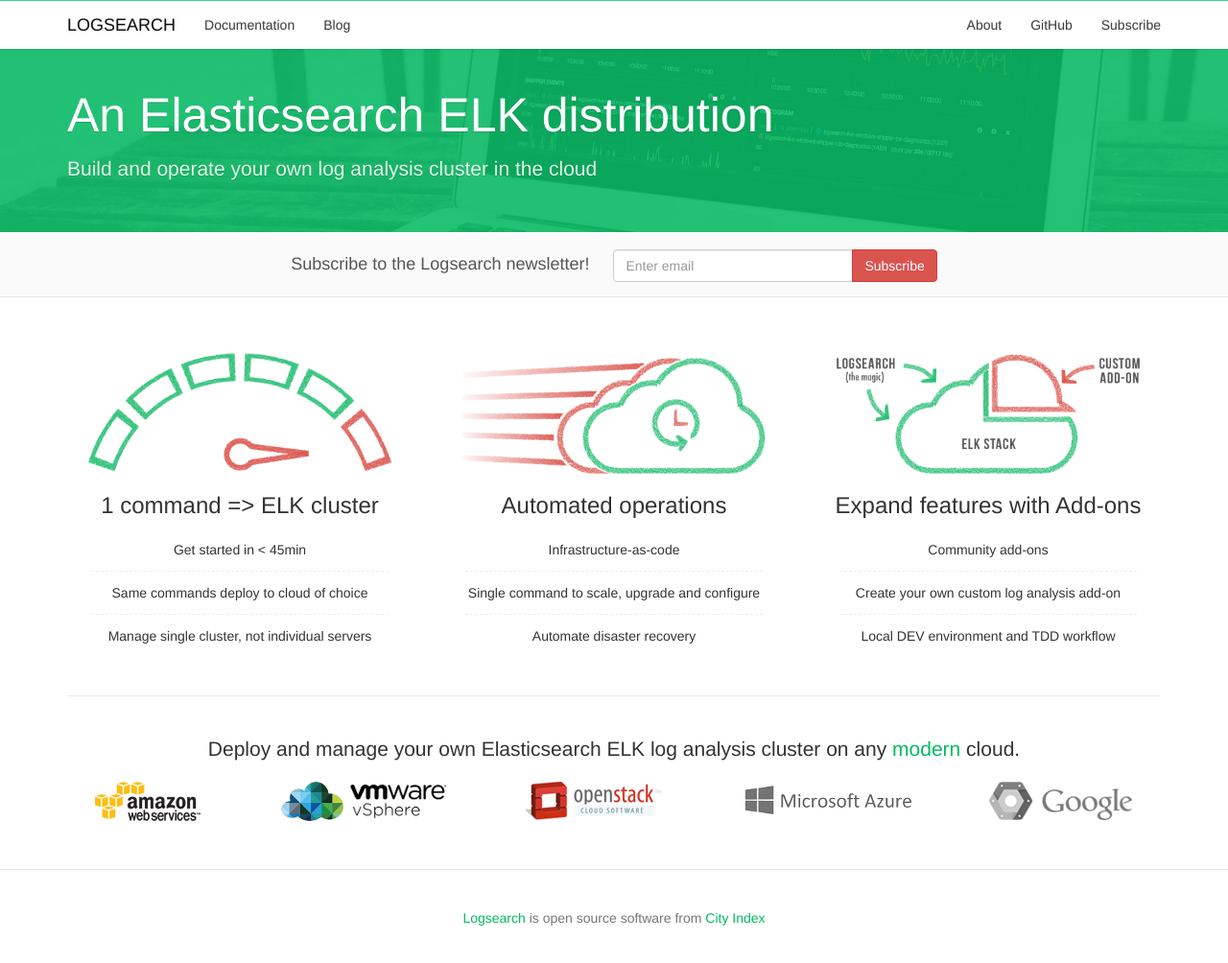
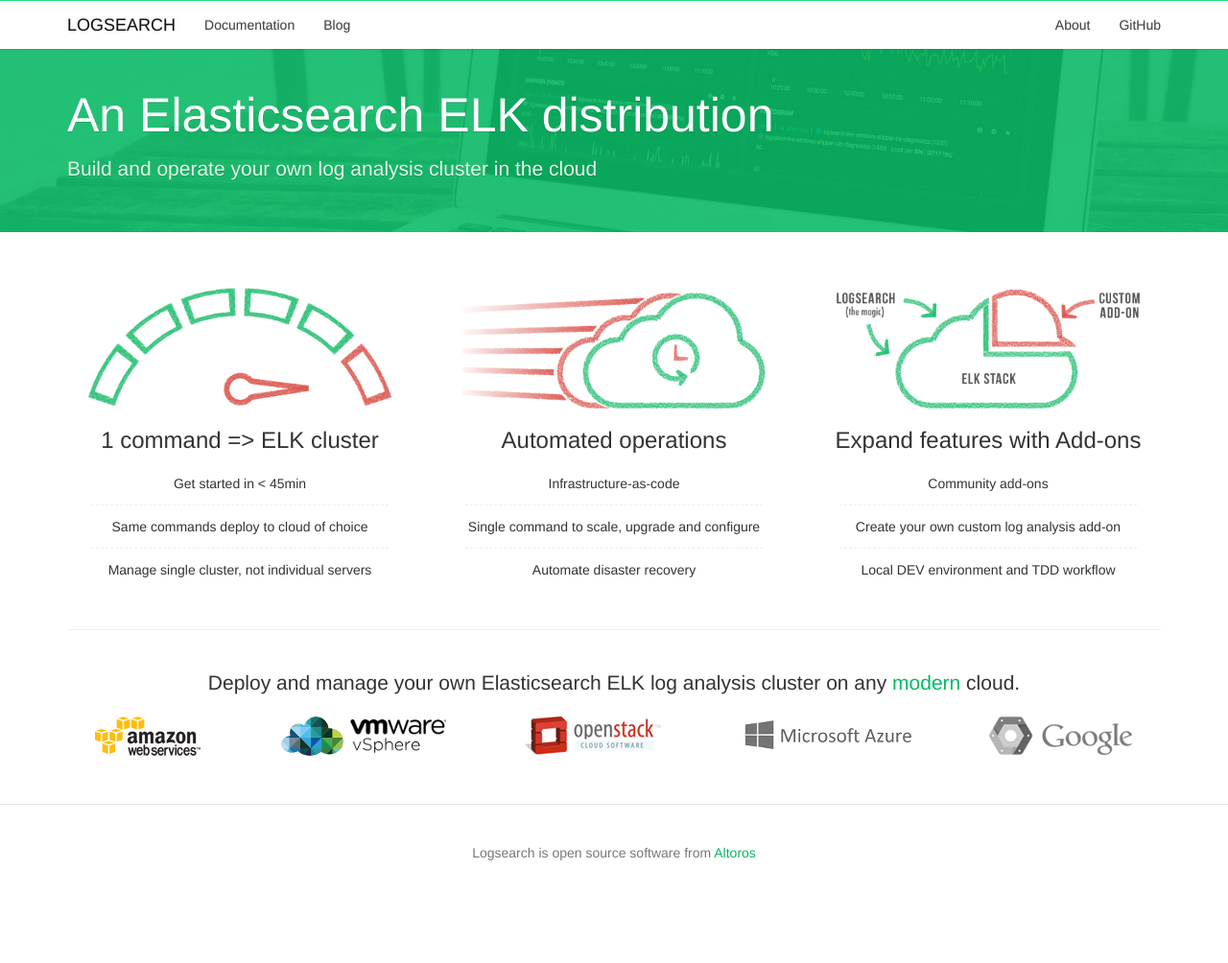
Before and after one commit to logsearch/logsearch-website, a Jekyll site: the page built from index.html, in a window 1280 px wide and 1007 px high. Shown: the top 1004 px of the window at 96% size. Built offline with Jekyll 4.4.1, drawn with Linux system fonts in a browser that asks for light colours.

Commit message:
Front page quickly rebranding

```diff
--- a/_includes/footer.html
+++ b/_includes/footer.html
@@ -1,5 +1,5 @@
 <footer class="bs-footer" role="contentinfo">
   <div class="container">
-    <p class="text-center"><a href="https://github.com/logsearch" target="_blank">Logsearch</a> is open source software from <a href="http://www.cityindex.co.uk" target="_blank">City Index</a></p>
+    <p class="text-center">Logsearch is open source software from <a href="https://www.altoros.com" target="_blank">Altoros</a></p>
   </div>
 </footer>
--- a/_includes/header.html
+++ b/_includes/header.html
@@ -16,8 +16,8 @@
       </ul>
       <ul class="nav navbar-nav navbar-right">
         <li><a class="page-link" href="/about.html">About</a></li>
-        <li><a class="page-link" href="https://github.com/logsearch" target="_blank">GitHub</a></li>
-        <li><a class="page-link" href="/subscribe.html">Subscribe</a></li>
+        <li><a class="page-link" href="https://github.com/cloudfoundry-community/logsearch-boshrelease" target="_blank">GitHub</a></li>
+<!--        <li><a class="page-link" href="/subscribe.html">Subscribe</a></li>  -->
       </ul>
     </nav>
   </div>
--- a/_layouts/default.html
+++ b/_layouts/default.html
@@ -6,12 +6,6 @@
   <body>
 
     {% include header.html %}
-
-    {% if page.nav == "Home" %}
-      {% include belt.html %}
-    {% else %}
-      {% include breadcrumbs.html %}
-    {% endif %}
 
     <div class="container bs-docs-container">
       {{ content }}
```
